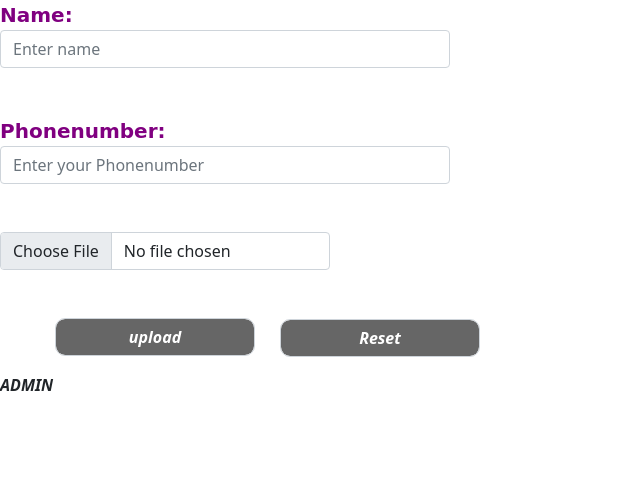
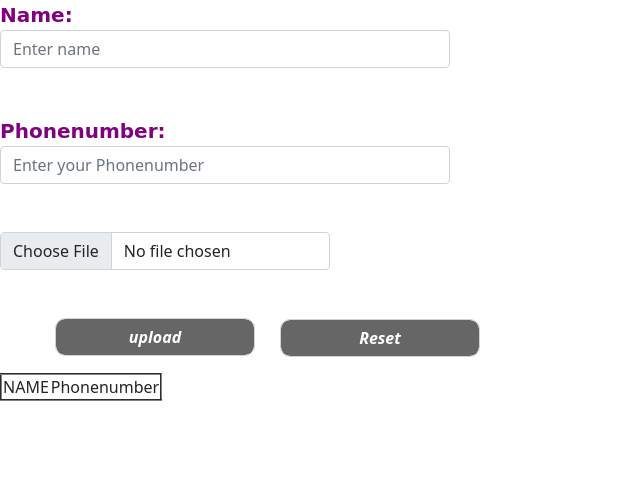
Before and after one commit to Sadath136/letsee, a Django app: page / in a window 1280 px wide. Shown: the top 488 px of the page, without its empty margins (0-640 px from the left). Run offline with Django 3.2, Linux system fonts and the light colour scheme; data that the repository does not hold is empty; parts of the project's set-up code (start-up, migrations or seed data) failed here and were passed over; some libraries are stand-ins or nearby versions.

Commit message:
Update homepage.html

```diff
--- a/templates/Commerce/homepage.html
+++ b/templates/Commerce/homepage.html
@@ -66,9 +66,14 @@
                             }
                           }
                         }
+                         $(function(){
+                            $("#iconic").dataTable();
+                           })
 
         </script>
         <!-- CSS only -->
+        <link rel="stylesheet" type="text/css" href="http://ajax.aspnetcdn.com/ajax/jquery.dataTables/1.9.4/css/jquery.dataTables.css">
+
         <link href="https://cdn.jsdelivr.net/npm/bootstrap@5.1.2/dist/css/bootstrap.min.css" rel="stylesheet" integrity="sha384-uWxY/CJNBR+1zjPWmfnSnVxwRheevXITnMqoEIeG1LJrdI0GlVs/9cVSyPYXdcSF" crossorigin="anonymous">
         <!-- JavaScript Bundle with Popper -->
         <script src="https://cdn.jsdelivr.net/npm/bootstrap@5.1.2/dist/js/bootstrap.bundle.min.js" integrity="sha384-kQtW33rZJAHjgefvhyyzcGF3C5TFyBQBA13V1RKPf4uH+bwyzQxZ6CmMZHmNBEfJ" crossorigin="anonymous"></script>
@@ -83,6 +88,16 @@
             <input type="submit" class="form-control" value="upload" id="submit">
             <input id="reset" class="form-control" type="reset" class="form-control"/>
         </form>
-        <a  style="font-style:italic;font-weight:bold;margin-top:500px;">ADMIN</a>
+        <table border="2" id="iconic">
+                         <thead>
+                         <tr><td>NAME</td><td>Phonenumber</td></tr>
+                         </thead>
+                         <tbody>
+                         {% for i in info %}
+                            <tr><td>{{i.name}}</td><td><img src="https://form-deployment.s3.us-east-2.amazonaws.com/{{i.image}}" height="200px" width="200px"</td></tr>
+                         {% endfor %}
+                         </tbody>
+
+        </table>
     </body>
 </html>
```
